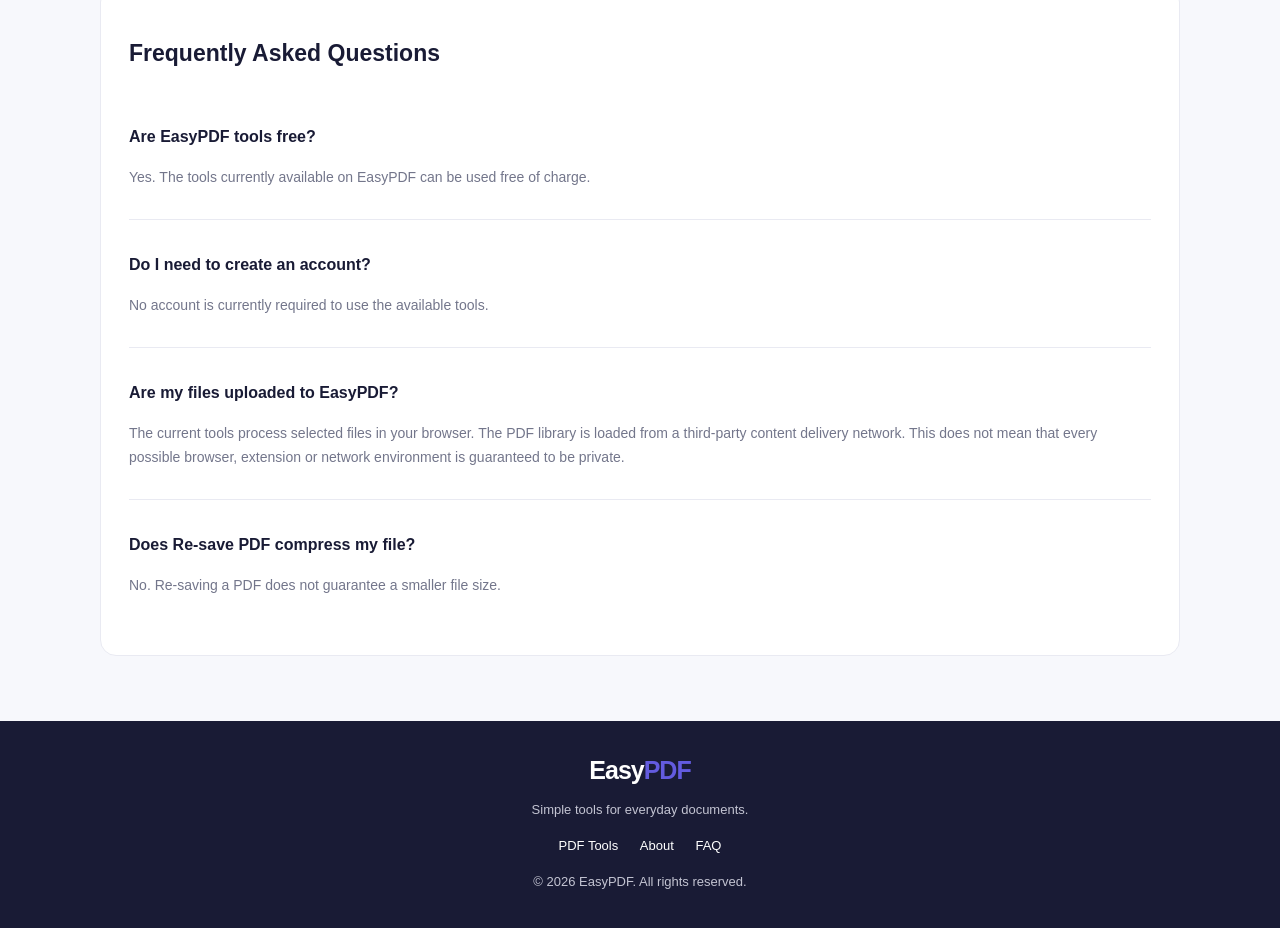
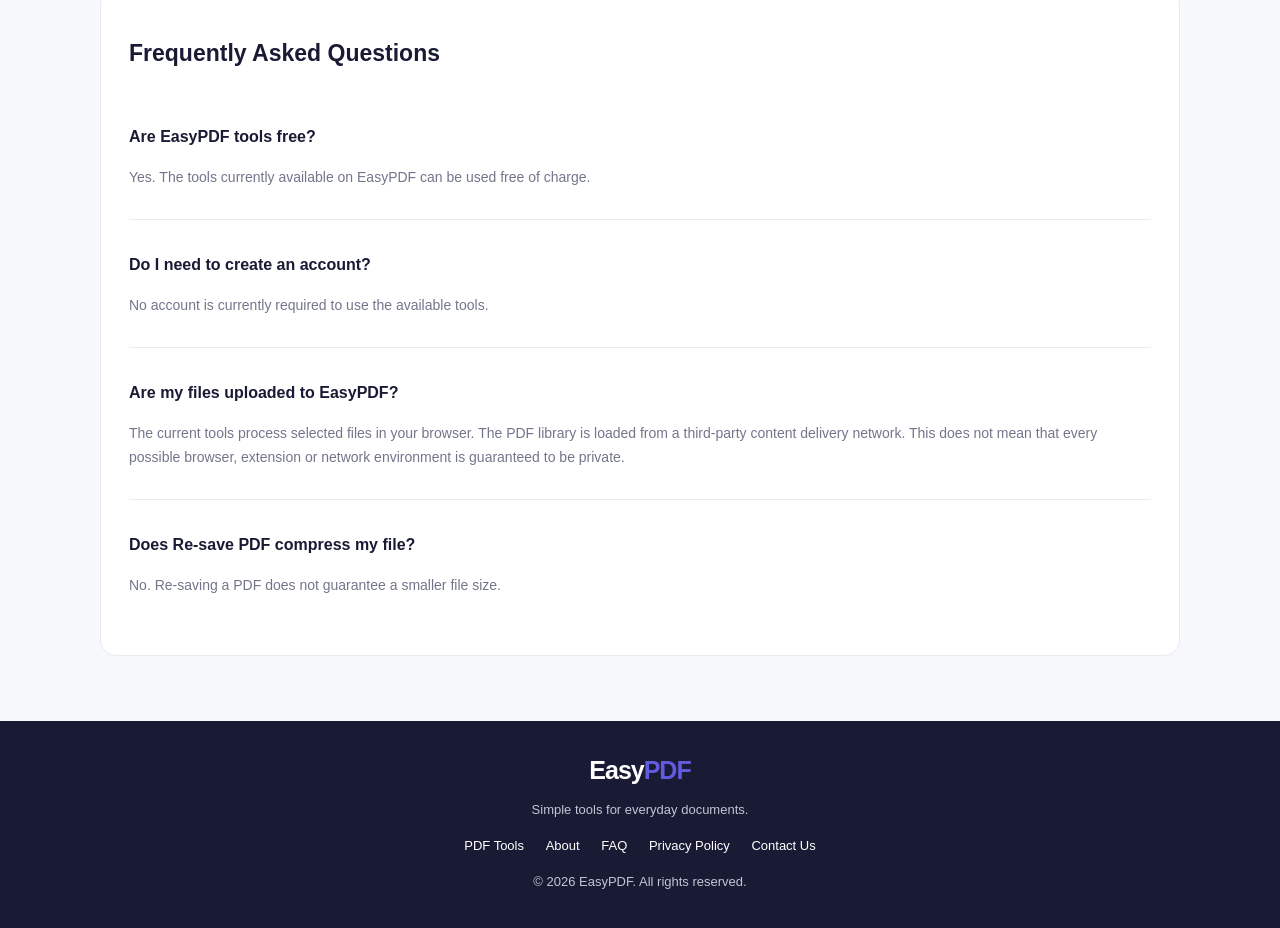
Before and after one commit to parvathy0024-boop/EasyPDF, a plain HTML site: page index.html in a window 1280 px wide. Shown: the part 1568-2496 px from the top of the page. Drawn offline with Linux system fonts and the light colour scheme.

Commit message:
Update index.html

```diff
--- a/index.html
+++ b/index.html
@@ -378,11 +378,13 @@ footer a {
 <footer>
   <div class="logo">Easy<span>PDF</span></div>
   <p>Simple tools for everyday documents.</p>
-  <p>
+ <p>
     <a href="#tools">PDF Tools</a>
     <a href="#about">About</a>
     <a href="#faq">FAQ</a>
-  </p>
+    <a href="privacy.html">Privacy Policy</a>
+    <a href="contact.html">Contact Us</a>
+</p>
   <p>© <span id="year"></span> EasyPDF. All rights reserved.</p>
 </footer>
 
```
